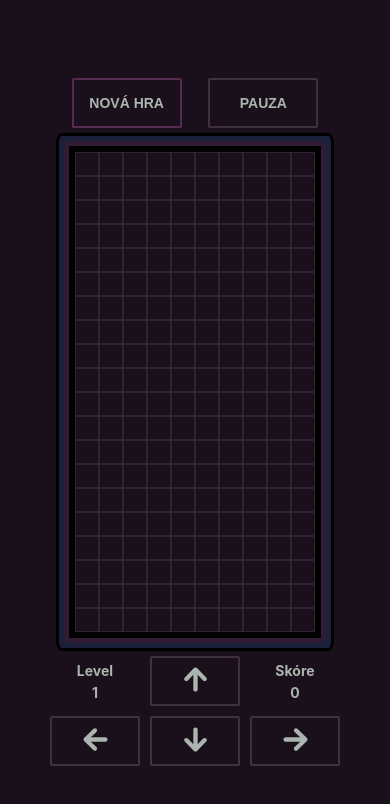
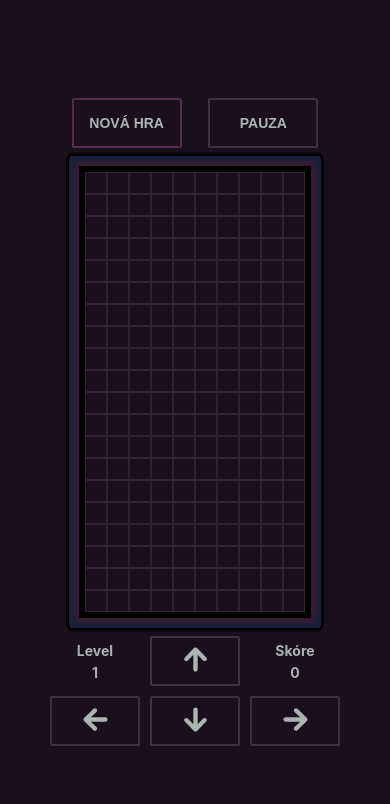
Before and after one commit to MarekPetr/tetris, a React (Create React App) app: page / in a window 390 px wide. Shown: the top 804 px of the page. Built offline with nearby package versions, Linux system fonts and the light colour scheme.

Commit message:
feat: smaller cells on mobile

```diff
--- a/src/App.css
+++ b/src/App.css
@@ -66,8 +66,8 @@
 
 .cell {
   border: 1px solid #332234;
-  height: 22px;
-  width: 22px;
+  height: 20px;
+  width: 20px;
   -webkit-user-select: none;
   user-select: none;
 }
```
